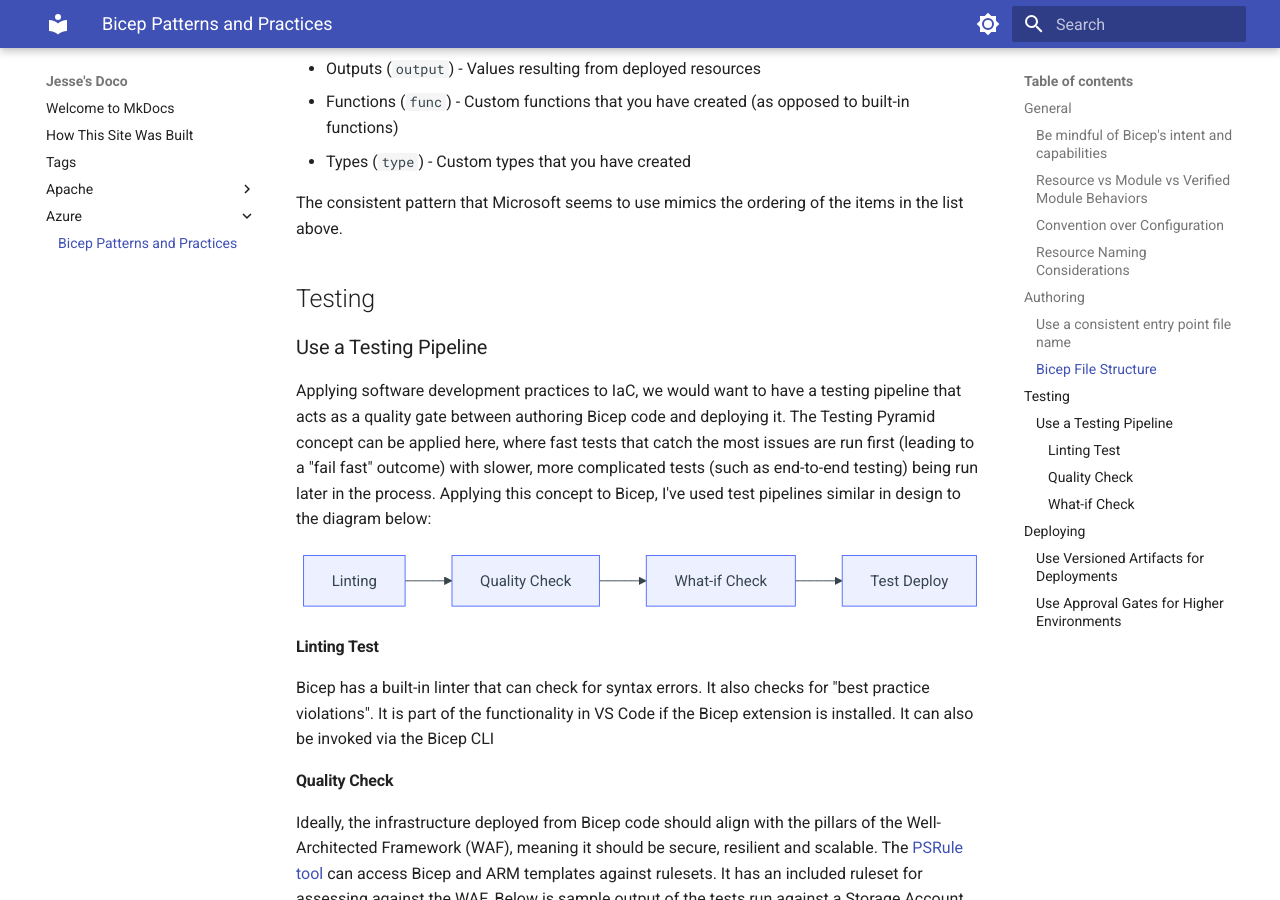
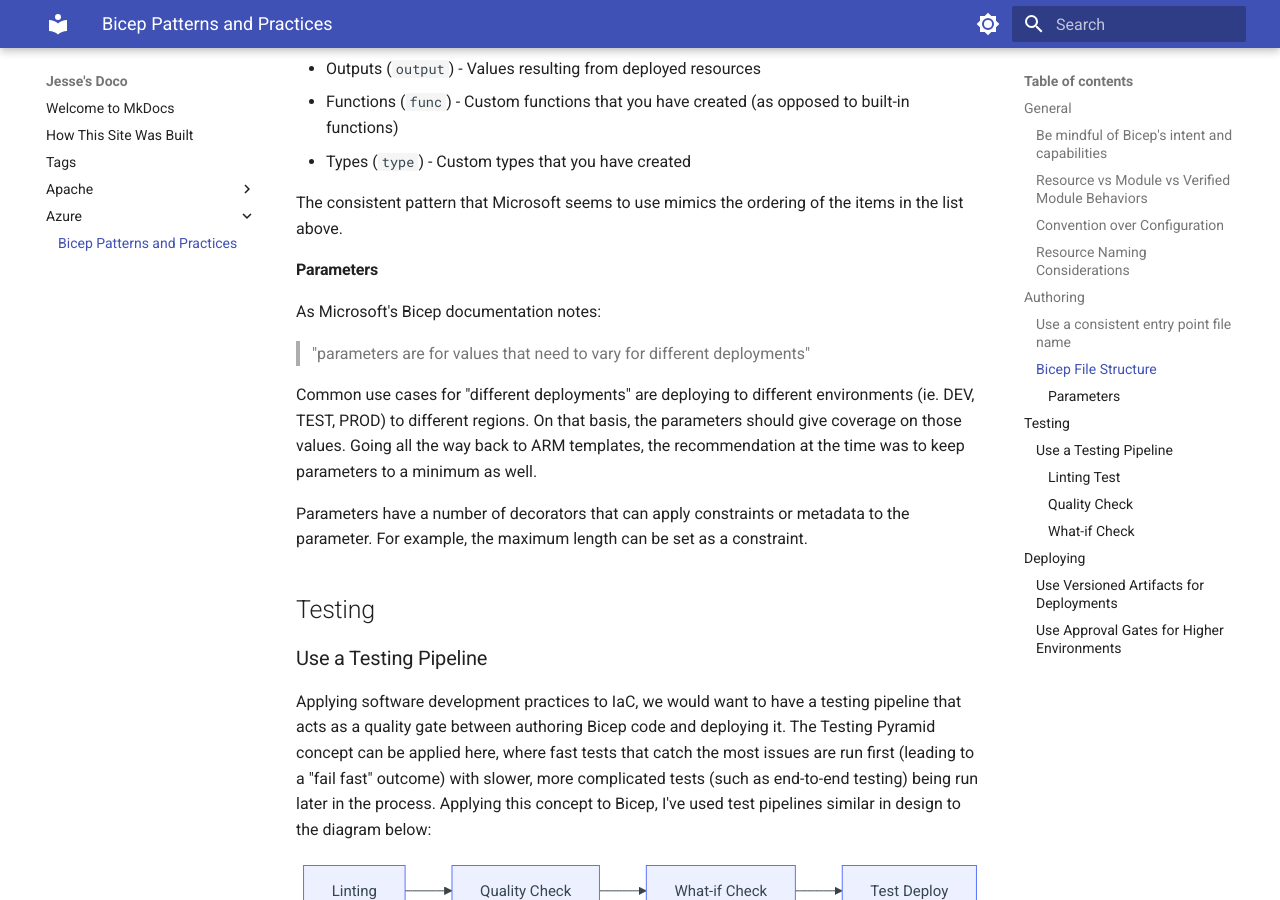
Before and after one commit to jpboyce/doco, an MkDocs documentation site: the page built from docs/azure/patterns-and-practices.md, in a window 1280 px wide and 900 px high, scrolled down 1854 px. Built offline with MkDocs 1.6.1 and Material for MkDocs 9.7.7, drawn with Linux system fonts in a browser that asks for light colours.

Commit message:
Added parameters

```diff
--- a/docs/azure/patterns-and-practices.md
+++ b/docs/azure/patterns-and-practices.md
@@ -54,6 +54,16 @@
 
 The consistent pattern that Microsoft seems to use mimics the ordering of the items in the list above.
 
+#### Parameters
+
+As Microsoft's Bicep documentation notes:
+> "parameters are for values that need to vary for different deployments"
+
+Common use cases for "different deployments" are deploying to different environments (ie. DEV, TEST, PROD) to different regions.  On that basis, the parameters should give coverage on those values.  Going all the way back to ARM templates, the recommendation at the time was to keep parameters to a minimum as well.
+
+Parameters have a number of decorators that can apply constraints or metadata to the parameter.  For example, the maximum length can be set as a constraint.
+
+
 ## Testing
 
 ### Use a Testing Pipeline
```
